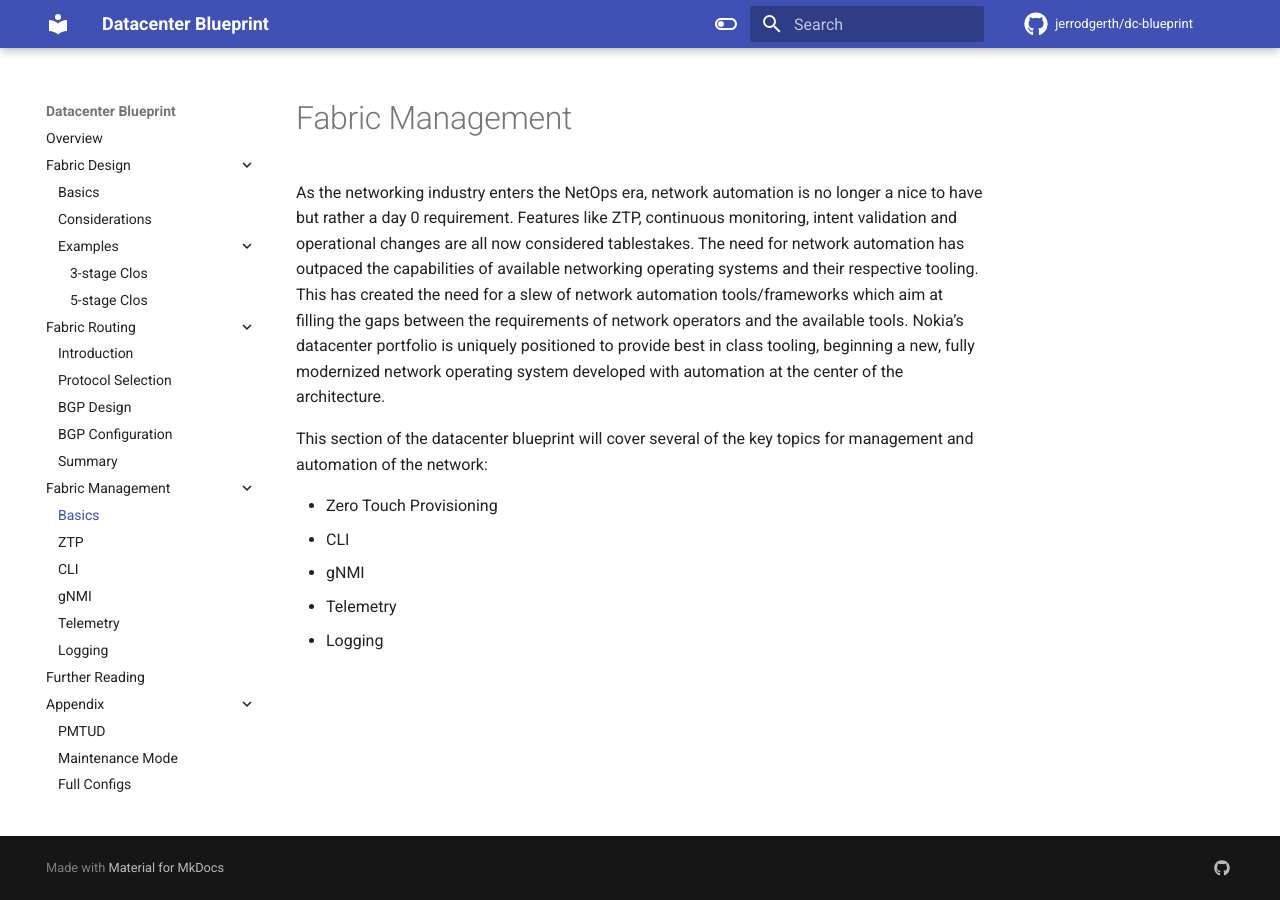
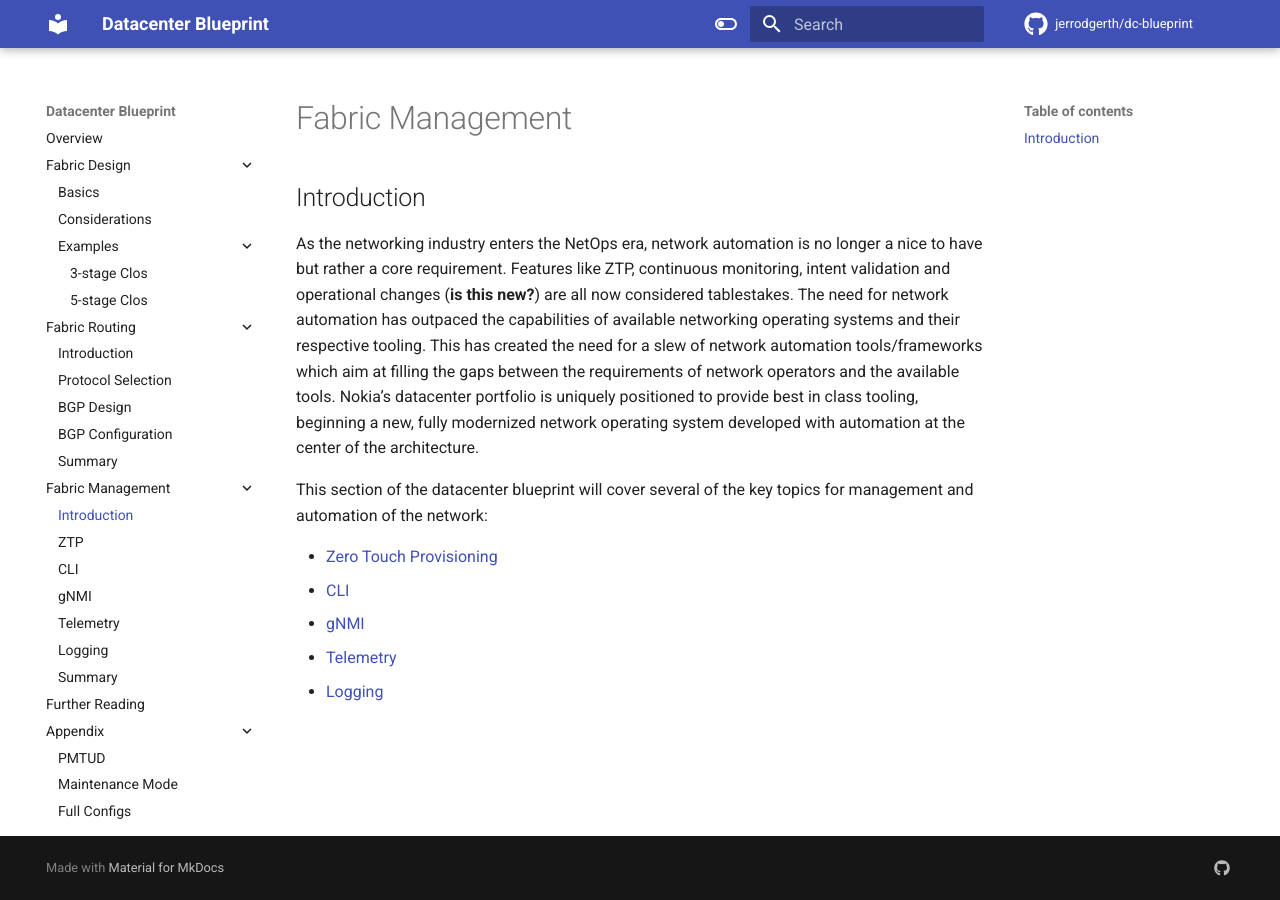
Before and after one commit to jerrodgerth/dc-blueprint, an MkDocs documentation site: the page built from docs/mgmt/mgmt-intro.md, in a window 1280 px wide. Built offline with MkDocs 1.6.1 and Material for MkDocs 9.7.7, drawn with Linux system fonts in a browser that asks for light colours; comment, search, counter and statistics services are not loaded.

Commit message:
mgmt updates

```diff
--- a/docs/mgmt/mgmt-basics.md
+++ b/docs/mgmt/mgmt-intro.md
@@ -1,15 +1,17 @@
 # Fabric Management
 
-As the networking industry enters the NetOps era, network automation is no longer a nice to have but rather a day 0 requirement.
-Features like ZTP, continuous monitoring, intent validation and operational changes are all now considered tablestakes.
+## Introduction
+
+As the networking industry enters the NetOps era, network automation is no longer a nice to have but rather a core requirement.
+Features like ZTP, continuous monitoring, intent validation and operational changes (**is this new?**) are all now considered tablestakes.
 The need for network automation has outpaced the capabilities of available networking operating systems and their respective tooling.
 This has created the need for a slew of network automation tools/frameworks which aim at filling the gaps between the requirements of network operators and the available tools.
 Nokia’s datacenter portfolio is uniquely positioned to provide best in class tooling, beginning a new, fully modernized network operating system developed with automation at the center of the architecture.
 
 This section of the datacenter blueprint will cover several of the key topics for management and automation of the network:
 
-* Zero Touch Provisioning
-* CLI
-* gNMI
-* Telemetry
-* Logging
+* [Zero Touch Provisioning](mgmt-ztp.md)
+* [CLI](mgmt-cli.md)
+* [gNMI](mgmt-gnmi.md)
+* [Telemetry](mgmt-streaming.md)
+* [Logging](mgmt-logging.md)
--- a/mkdocs.yml
+++ b/mkdocs.yml
@@ -21,12 +21,13 @@ nav:
       - BGP Configuration: routing/bgp-config.md
       - Summary: routing/summary.md
   - Fabric Management:
-      - Basics: mgmt/mgmt-basics.md
+      - Introduction: mgmt/mgmt-intro.md
       - ZTP: mgmt/mgmt-ztp.md
       - CLI: mgmt/mgmt-cli.md
       - gNMI: mgmt/mgmt-gnmi.md
       - Telemetry: mgmt/mgmt-streaming.md
       - Logging: mgmt/mgmt-logging.md
+      - Summary: mgmt/mgmt-summary.md
   - Further Reading: links.md
   - Appendix:
       - PMTUD: appendix/pmtud.md
```
Also changed, not shown: docs/mgmt/mgmt-cli.md (+3 -1 lines), docs/mgmt/mgmt-summary.md (added, +5 -0 lines), docs/mgmt/mgmt-ztp.md (+3 -1 lines).
